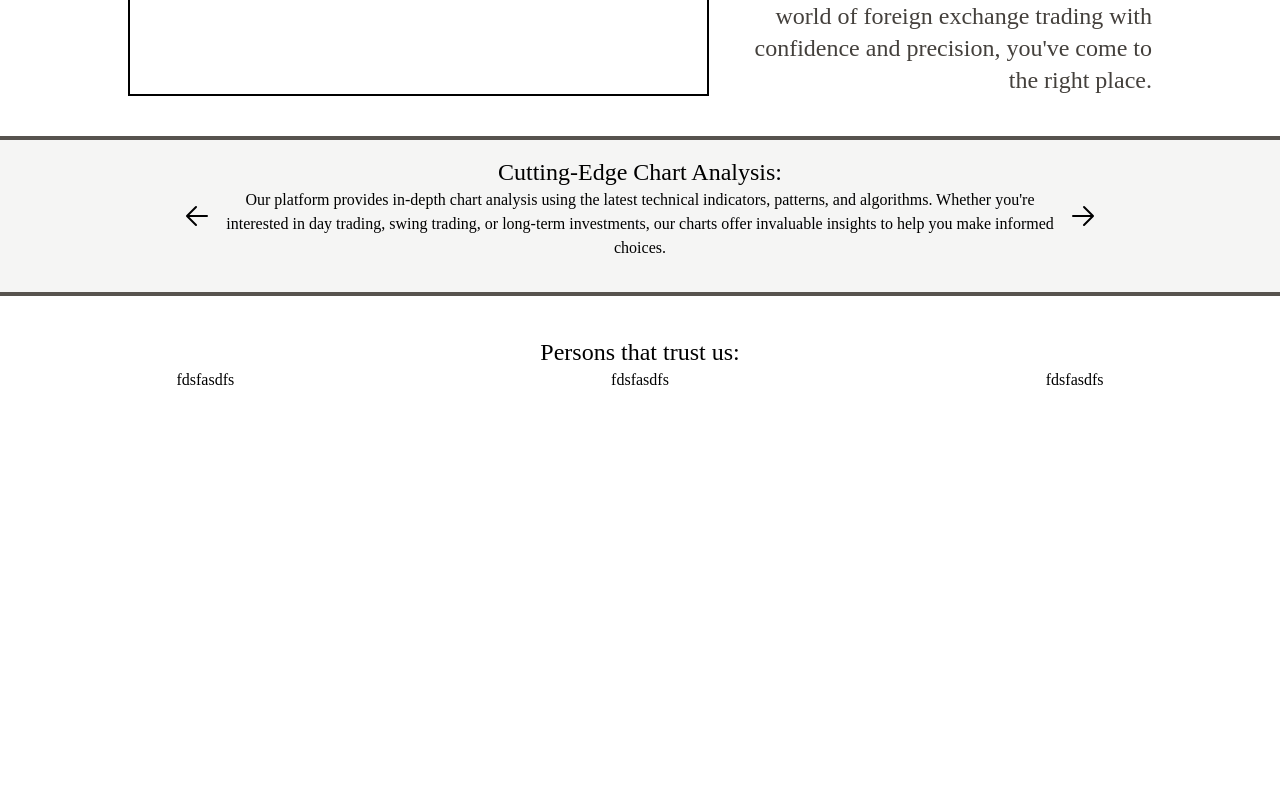
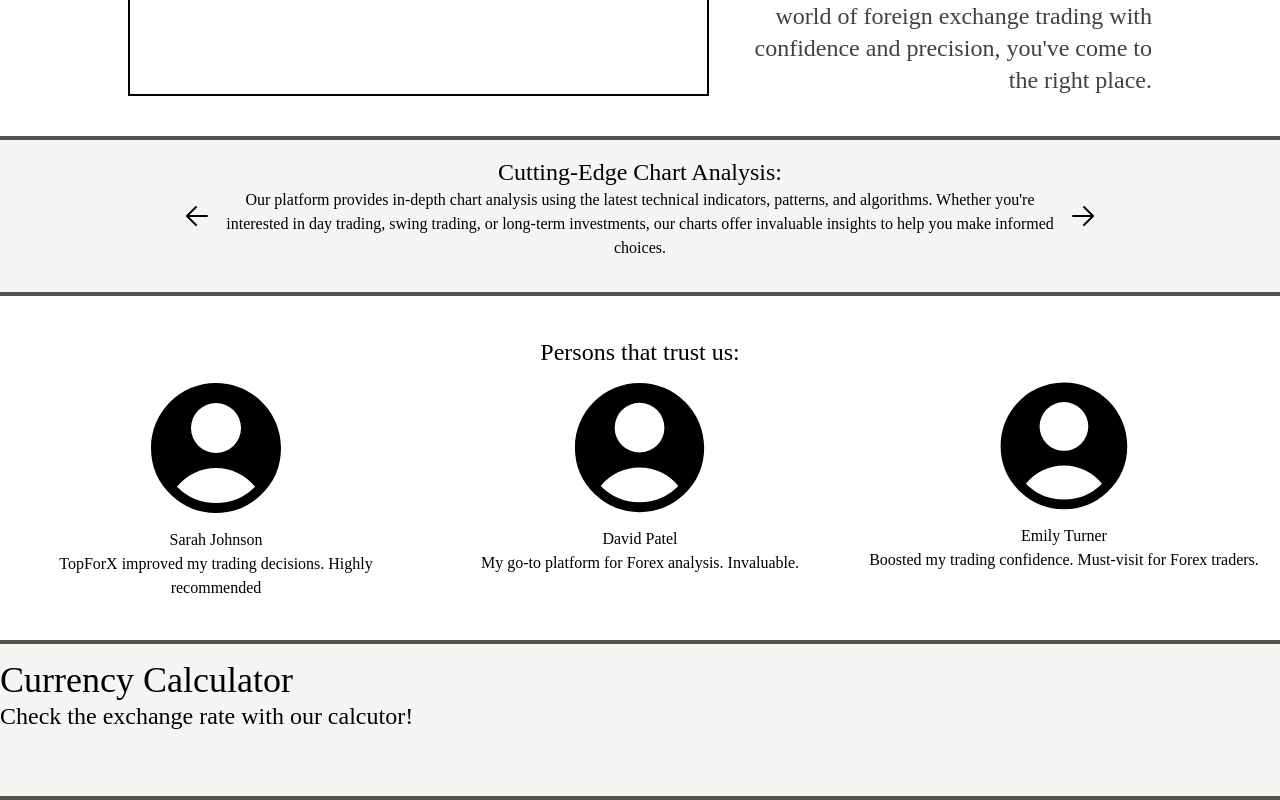
Before and after one commit to MikolajKarla/TopForx, a Next.js app: page / in a window 1280 px wide. Shown: the part 240-1040 px from the top of the page. Before the commit the page ends 800 px from the top, so only its background shows below. Built offline with nearby package versions, Linux system fonts and the light colour scheme.

Commit message:
no message

```diff
--- a/app/components/Exchange.tsx
+++ b/app/components/Exchange.tsx
@@ -1,11 +1,18 @@
-import React from 'react'
+import React from "react";
 
 const Exchange = () => {
   return (
-<section id='exchange'>
+    <section
+      id="exchange"
+      className="py-4 h-40  w-full grid grid-cols-6 bg-stone-100 border-y-4 border-stone-600"
+    >
+      <div className="col-span-2">
+        <h1 className="text-4xl">Currency Calculator</h1>
+        <p className="text-2xl">Check the exchange rate with our calcutor!</p>
+      </div>
+      <div className="col-span-4"></div>
+    </section>
+  );
+};
 
-</section>
-  )
-}
-
-export default Exchange
+export default Exchange;
--- /dev/null
+++ b/app/components/FormExchange.tsx
@@ -0,0 +1,14 @@
+import React from "react";
+
+const FormExchange = () => {
+  return (
+    <form>
+      <input type="number" name="amount" id="amount" />
+      <select name="fromCurrency" id="fromCurrency"></select>
+
+      <select name="toCurrency" id="toCurrency"></select>
+    </form>
+  );
+};
+
+export default FormExchange;
--- a/app/components/Opinions.tsx
+++ b/app/components/Opinions.tsx
@@ -1,20 +1,26 @@
 import React from 'react'
+import { UserCircleIcon } from '@heroicons/react/24/solid'
 
 const Opinions = () => {
   return (
     <div className='py-10'>
       <h1 className='text-2xl text-center'>Persons that trust us:</h1>
-      <div className='grid grid-cols-12 gap-6 justify-items-center'>
-        <div id="opinion-1" className="col-span-4">
-    fdsfasdfs
+      <div className='grid grid-cols-12 gap-6 px-4 justify-items-center'>
+        <div id="opinion-1" className="col-span-4 flex flex-col  items-center text-center">
+      <UserCircleIcon className='w-2/5'/>
+    <h2>Sarah Johnson</h2>
+    <p>TopForX improved my trading decisions. Highly recommended</p>
         </div>
-        <div id="opinion-2" className="col-span-4">
-        fdsfasdfs
+        <div id="opinion-2" className="col-span-4 flex flex-col  items-center text-center">
+        <UserCircleIcon className='w-1/2 lg"2/5'/>
+<h2>David Patel</h2>
+<p>My go-to platform for Forex analysis. Invaluable.</p>
 
         </div>
-        <div id="opinion-3" className="col-span-4">
-        fdsfasdfs
-
+        <div id="opinion-3" className="col-span-4 flex flex-col items-center text-center">
+        <UserCircleIcon className='w-2/5'/>
+<h2>Emily Turner</h2>
+<p>Boosted my trading confidence. Must-visit for Forex traders.</p>
         </div>
 
       </div>
```
